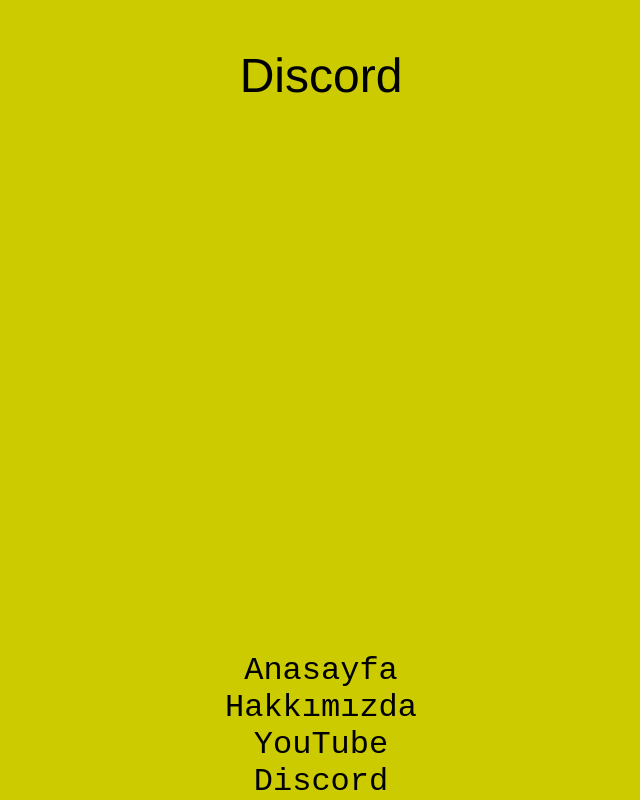
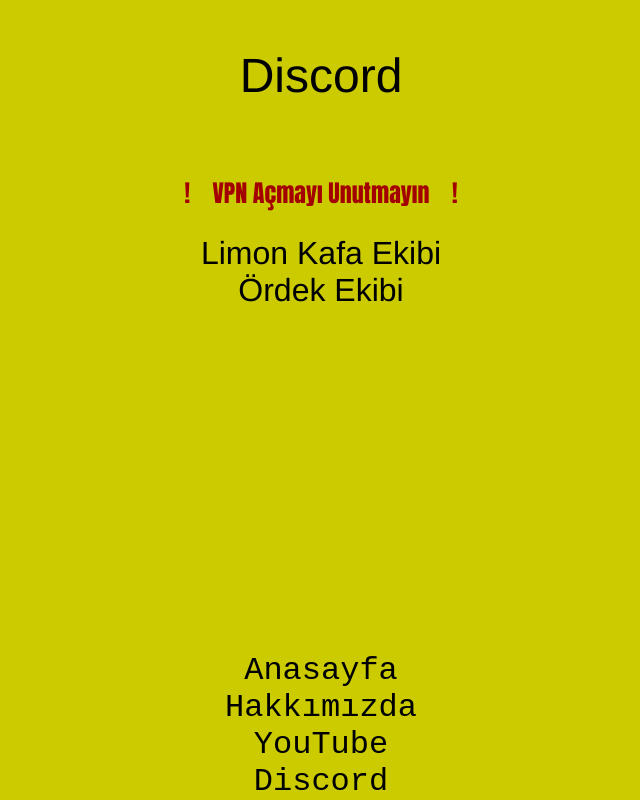
Before and after one commit to FakeTeamsTR/LimdekStudiosWebSite, a plain HTML site: page html/discord.html in a window 1280 px wide. Shown: the whole page, without its empty margins (319-959 px from the left). Drawn offline with Linux system fonts and the light colour scheme.

Commit message:
Add files via upload

```diff
--- a/html/discord.css
+++ b/html/discord.css
@@ -29,3 +29,22 @@ div.menu1 a {
     color: #000000;
     font-family: monospace;
 }
+p.info1 {
+    font-size: 1.5rem;
+    font-family: Impact;
+    color: #a30000;
+}
+div.icerik1 {
+    display: flex;
+    flex-direction: inherit;
+    justify-content: center;
+    align-items: center;
+    align-content: center;
+    text-align: center;
+}
+div.icerik1 a {
+    text-decoration: none;
+    color: #000000;
+    font-family: 'Franklin Gothic Medium';
+    font-size: 2rem;
+}
--- a/html/discord.html
+++ b/html/discord.html
@@ -3,11 +3,16 @@
 <head>
     <meta charset="UTF-8">
     <title>Limdek Studios | Discord</title>
-    <link rel="stylesheet" href="hakkimizda.css">
+    <link rel="stylesheet" href="discord.css">
     <link rel="icon" href="../assets/logo.png" type="image/png">
 </head>
 <body>
     <p class="baslik1">Discord</p>
+    <p class="info1">!    VPN Açmayı Unutmayın    !</p>
+    <div class="icerik1">
+        <a href="https://discord.gg/8CcDhwrdPs" target="#">Limon Kafa Ekibi</a>
+        <a href="https://discord.gg/CYgrZxRz3g" target="#">Ördek Ekibi</a>
+    </div>
     <div class="menu1">
         <a href="../index.html">Anasayfa</a>
         <a href="hakkimizda.html">Hakkımızda</a>
```
